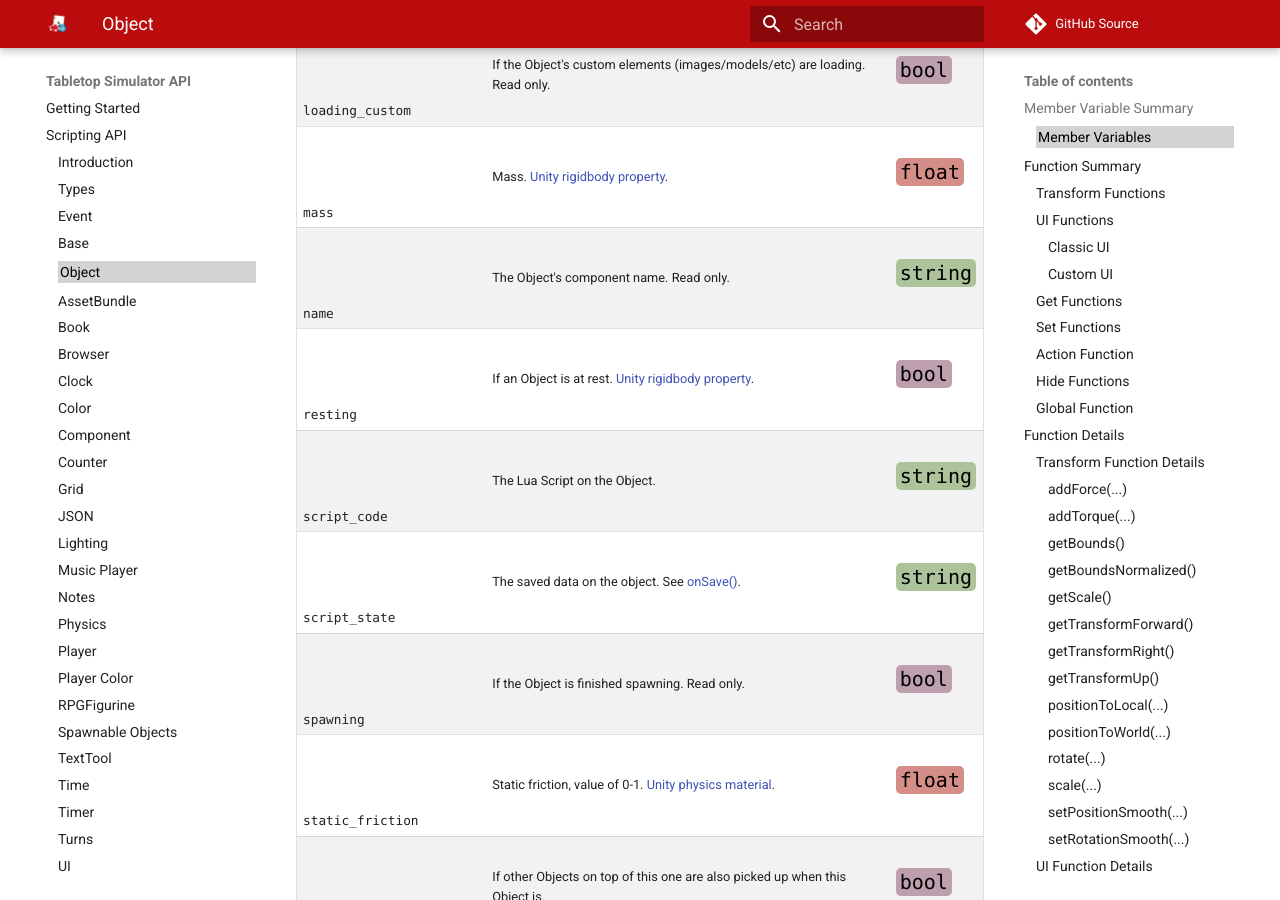
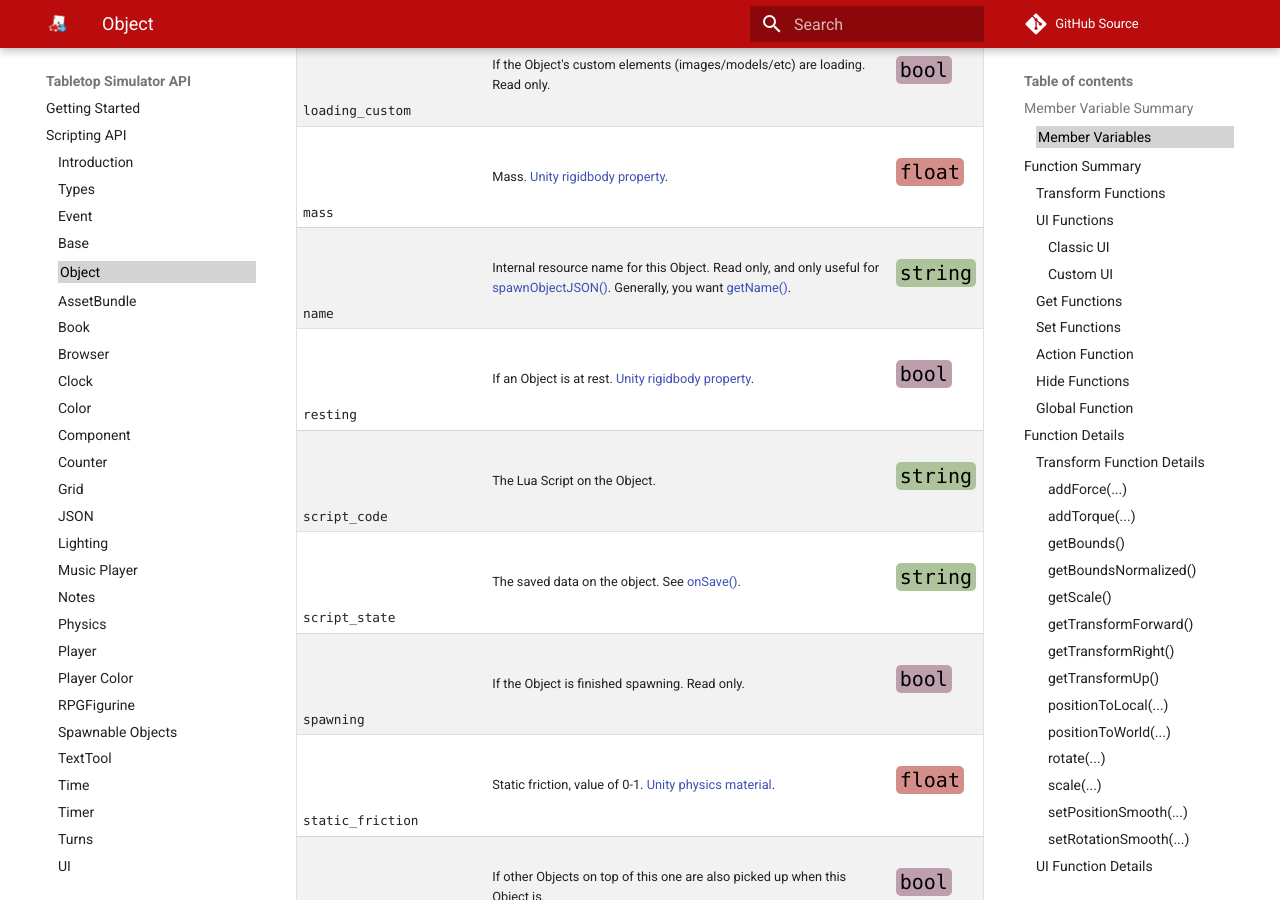
Before and after one commit to Berserk-Games/Tabletop-Simulator-API, an MkDocs documentation site: the page built from docs/object.md, in a window 1280 px wide and 900 px high, scrolled down 2342 px. Built offline with MkDocs 1.6.1 and Material for MkDocs 9.7.7, drawn with Linux system fonts in a browser that asks for light colours; comment, search, counter and statistics services are not loaded.

Commit message:
More verbose description for object.name

```diff
--- a/docs/object.md
+++ b/docs/object.md
@@ -28,7 +28,7 @@ Variable | Description | Type
 <a class="anchor" id="is_face_down"></a>is_face_down | If an Object is roughly face-down (like with cards). The face is the "top" of the Object, the direction of its positive Y coordinate. Read only.  | [<span class="tag boo"></span>](types.md)
 <a class="anchor" id="loading_custom"></a>loading_custom | If the Object's custom elements (images/models/etc) are loading. Read only. | [<span class="tag boo"></span>](types.md)
 <a class="anchor" id="mass"></a>mass | Mass. [Unity rigidbody property](https://docs.unity3d.com/2019.1/Documentation/Manual/class-Rigidbody.html). | [<span class="tag flo"></span>](types.md)
-<a class="anchor" id="name"></a>name | The Object's component name. Read only. | [<span class="tag str"></span>](types.md)
+<a class="anchor" id="name"></a>name | Internal resource name for this Object. Read only, and only useful for [spawnObjectJSON()](base.md#spawnobjectjson). Generally, you want [getName()](#getname). | [<span class="tag str"></span>](types.md)
 <a class="anchor" id="resting"></a>resting | If an Object is at rest. [Unity rigidbody property](https://docs.unity3d.com/2019.1/Documentation/Manual/RigidbodiesOverview.html). | [<span class="tag boo"></span>](types.md)
 <a class="anchor" id="script_code"></a>script_code | The Lua Script on the Object. | [<span class="tag str"></span>](types.md)
 <a class="anchor" id="script_state"></a>script_state | The saved data on the object. See [onSave()](event.md#onsave). | [<span class="tag str"></span>](types.md)
```
